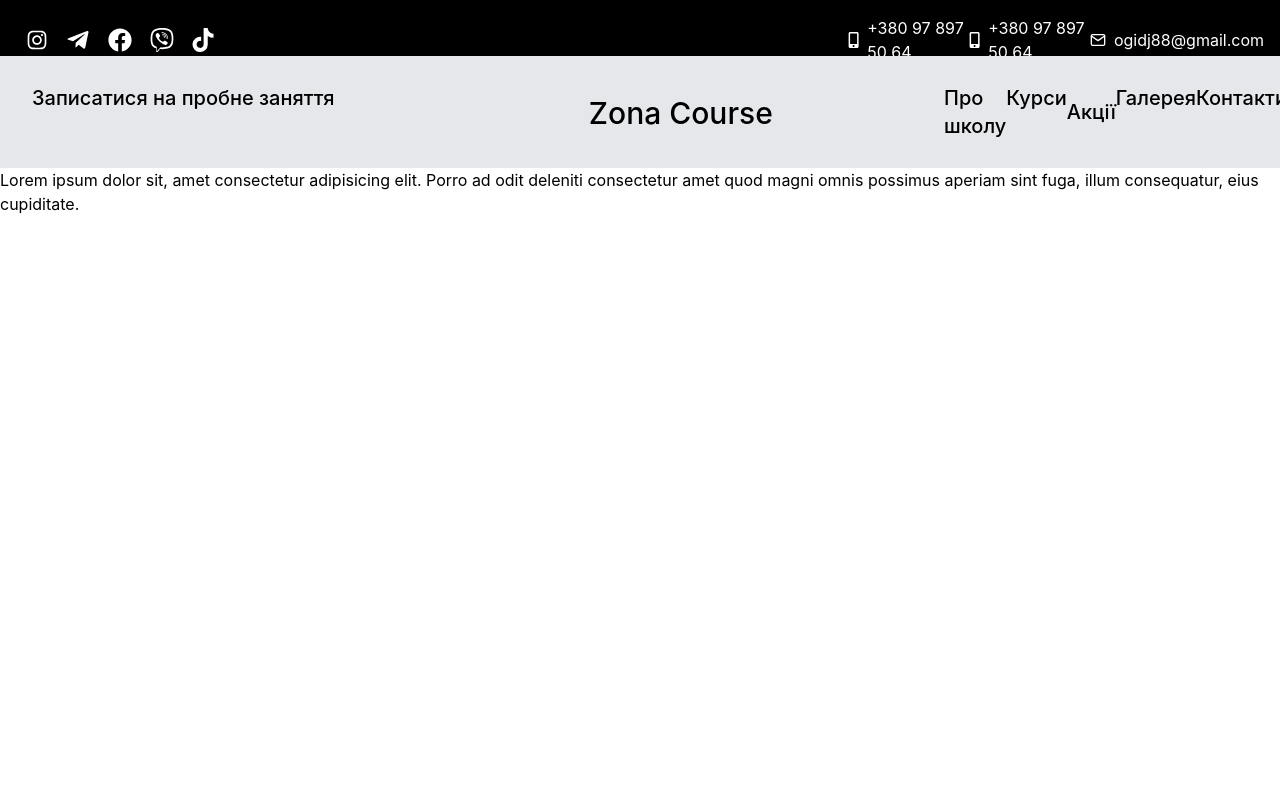
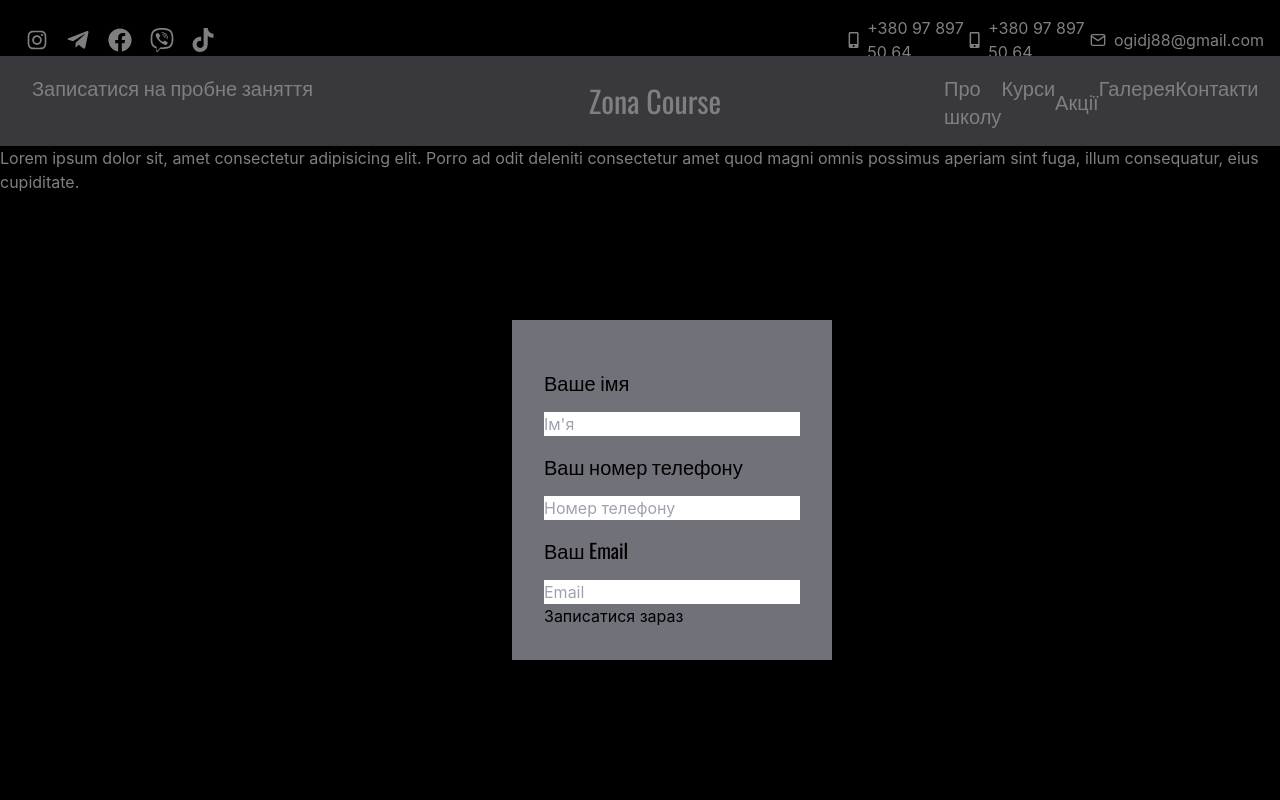
Before and after one commit to VladyslavMazurets/zona_course, a React (Create React App) app: page / in a window 1280 px wide. Both pictures are taken after a click on the button "Записатися на пробне заняття". Shown: the top 800 px of the page. Built offline with nearby package versions, Linux system fonts and the light colour scheme.

Commit message:
added Registration component

```diff
--- a/public/index.html
+++ b/public/index.html
@@ -9,7 +9,9 @@
       name="description"
       content="Web site created using create-react-app"
     />
-    <link rel="apple-touch-icon" href="%PUBLIC_URL%/logo192.png" />
+    <link rel="preconnect" href="https://fonts.googleapis.com">
+    <link rel="preconnect" href="https://fonts.gstatic.com" crossorigin>
+    <link href="https://fonts.googleapis.com/css2?family=Oswald&display=swap" rel="stylesheet">
 
     <link rel="manifest" href="%PUBLIC_URL%/manifest.json" />
 
--- a/src/App.js
+++ b/src/App.js
@@ -8,7 +8,7 @@ function App() {
   return (
     <>
       <Navbar />
-      <p className="h-screen">
+      <p className="h-screen bg-black text-white">
         Lorem ipsum dolor sit, amet consectetur adipisicing elit. Porro ad odit
         deleniti consectetur amet quod magni omnis possimus aperiam sint fuga,
         illum consequatur, eius cupiditate.
--- a/src/components/Navbar.jsx
+++ b/src/components/Navbar.jsx
@@ -1,23 +1,30 @@
-import React from 'react';
+import React, { useState } from 'react';
 import { Link } from 'react-router-dom';
 
 import TopBar from './TopBar';
+import Registration from './Registration';
 
-const NavBtn = 'transition delay-100 hover:text-orange-600';
+const NavBtn = 'transition delay-100 hover:text-orange-400';
 
 function Navbar() {
+  const [buttonClick, setButtonClick] = useState(false);
+
   return (
-    <>
+    <div className="relative z-0">
       <TopBar />
-      <div className="sticky top-0 flex items-center w-full h-28 bg-gray-200 px-8">
-        <div className="flex justify-between w-full text-black text-xl font-medium">
+      <div className="sticky top-0 flex items-center w-full h-[90px] bg-zinc-500 px-8">
+        <div className="flex justify-between w-full text-white text-xl font-medium font-oswald">
           <div>
-            <button type="button" className={NavBtn}>
+            <button
+              type="button"
+              className={NavBtn}
+              onClick={() => setButtonClick((prevState) => !prevState)}
+            >
               Записатися на пробне заняття
             </button>
           </div>
 
-          <div className="absolute left-[46%] top-[35%] text-3xl">
+          <div className="absolute left-[46%] top-[30%] text-3xl">
             Zona Course
           </div>
 
@@ -40,7 +47,8 @@ function Navbar() {
           </div>
         </div>
       </div>
-    </>
+      {buttonClick && <Registration />}
+    </div>
   );
 }
 
--- /dev/null
+++ b/src/components/Registration.jsx
@@ -0,0 +1,41 @@
+import React from 'react';
+
+const Label = 'flex flex-col w-full';
+const Title = 'my-4 text-xl font-oswald';
+
+function Registration() {
+  return (
+    <>
+      <div className="w-full h-screen bg-black fixed top-0 left-0 z-20 opacity-50 hidden sm:block" />
+      <div className="fixed top-[40%] left-[40%] w-1/4 h-max bg-zinc-500 z-30">
+        <form
+          onSubmit=""
+          className="flex flex-col h-full w-full items-start p-8"
+        >
+          <label htmlFor="name" className={Label}>
+            <p className={Title}>Ваше імя</p>
+            <input id="name" type="text" placeholder="Ім'я" required />
+          </label>
+
+          <label htmlFor="telNum" className={Label}>
+            <p className={Title}>Ваш номер телефону</p>
+            <input
+              id="telNum"
+              type="tel"
+              placeholder="Номер телефону"
+              required
+            />
+          </label>
+
+          <label htmlFor="email" className={Label}>
+            <p className={Title}>Ваш Email</p>
+            <input id="email" type="email" placeholder="Email" required />
+          </label>
+          <button type="submit"> Записатися зараз </button>
+        </form>
+      </div>
+    </>
+  );
+}
+
+export default Registration;
--- a/tailwind.config.js
+++ b/tailwind.config.js
@@ -2,6 +2,9 @@
 module.exports = {
   content: ['./src/**/*.{js,jsx,ts,tsx}'],
   theme: {
+    fontFamily: {
+      oswald: 'Oswald, sans-serif',
+    },
     extend: {},
   },
   plugins: [],
```
